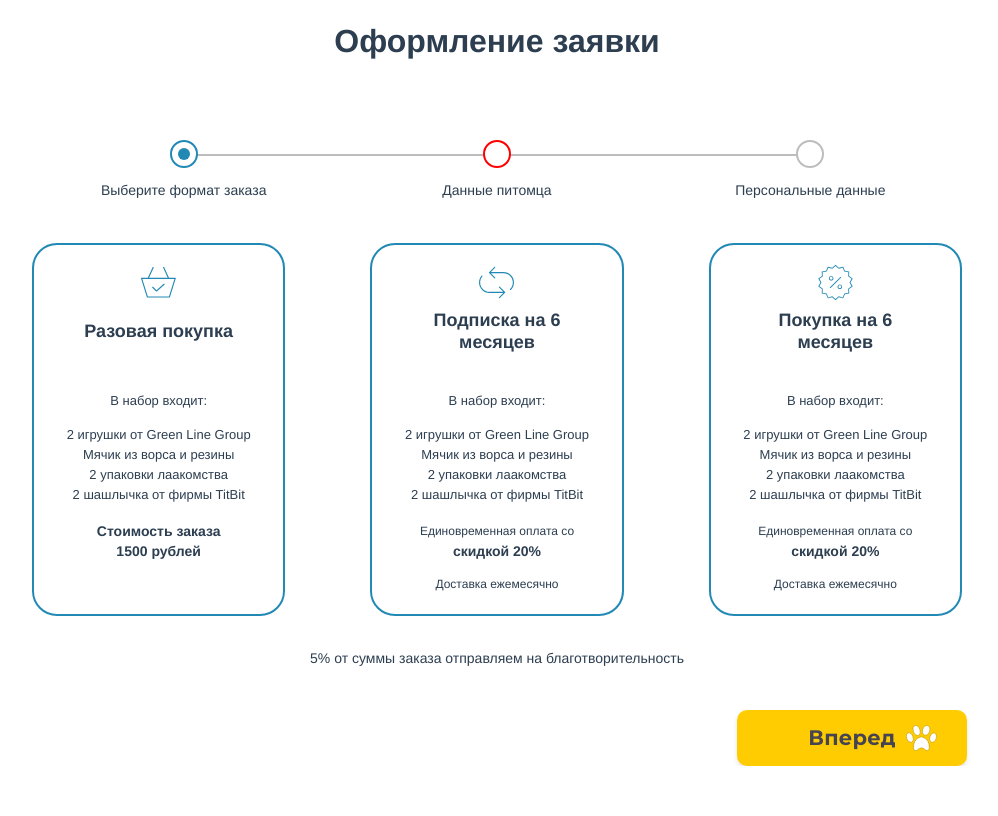
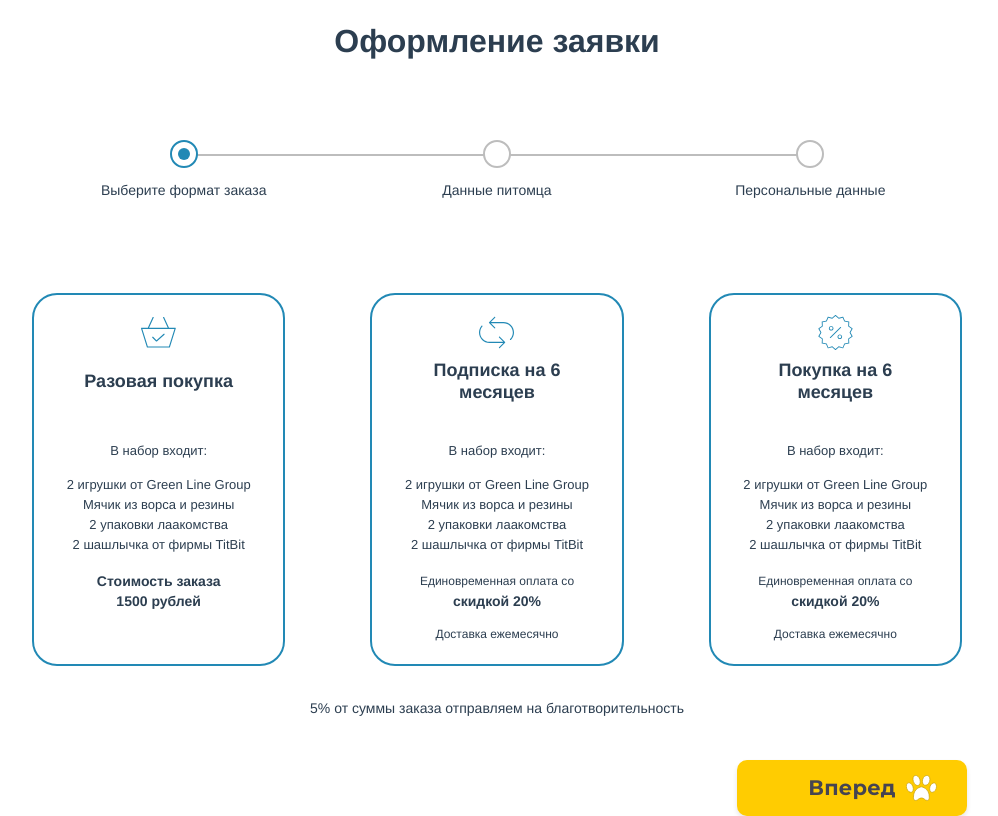
Before and after one commit to YuliaAnikeeva/f-ZooBro, a Vue app: page /order in a window 1280 px wide. Shown: the part 1840-2656 px from the top of the page, without its empty margins (143-1141 px from the left). Before the commit the page ends 2606 px from the top, so only its background shows below. Built offline with nearby package versions, Linux system fonts and the light colour scheme; what vue-modaltor, vue-the-mask would draw is missing.

Commit message:
Update ProgresBar.vue

```diff
--- a/src/components/onboarding/ProgresBar.vue
+++ b/src/components/onboarding/ProgresBar.vue
@@ -11,7 +11,7 @@
           step_hidden: step.hidden,
           step_error: step.error}"
         >
-          <input type="radio" class="step__control" v-model="val" :value="step.value">
+          <!--<input type="radio" class="step__control" v-model="val" :value="step.value">-->
           <div class="step__header">
             <div class="step__divider"></div>
             <div class="step__button"></div>
@@ -60,6 +60,7 @@
     .progressbar {
         display: flex;
         font-size: 14px;
+      margin-bottom: 50px;
     }
 
     .step {
@@ -145,7 +146,7 @@
       }
 
       &_error &__button {
-        border-color: red;
+       // border-color: red;
       }
 
       &:hover &__button:after {
```
